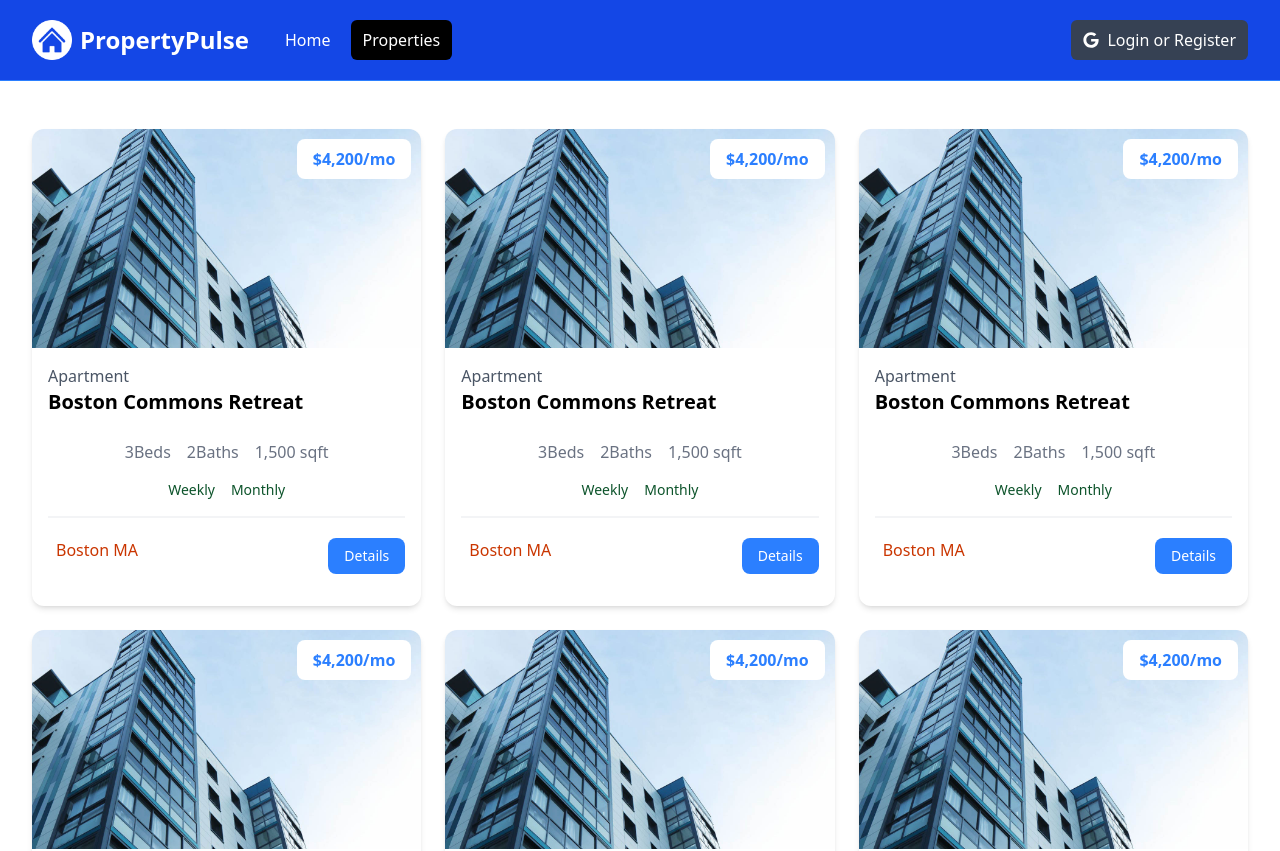
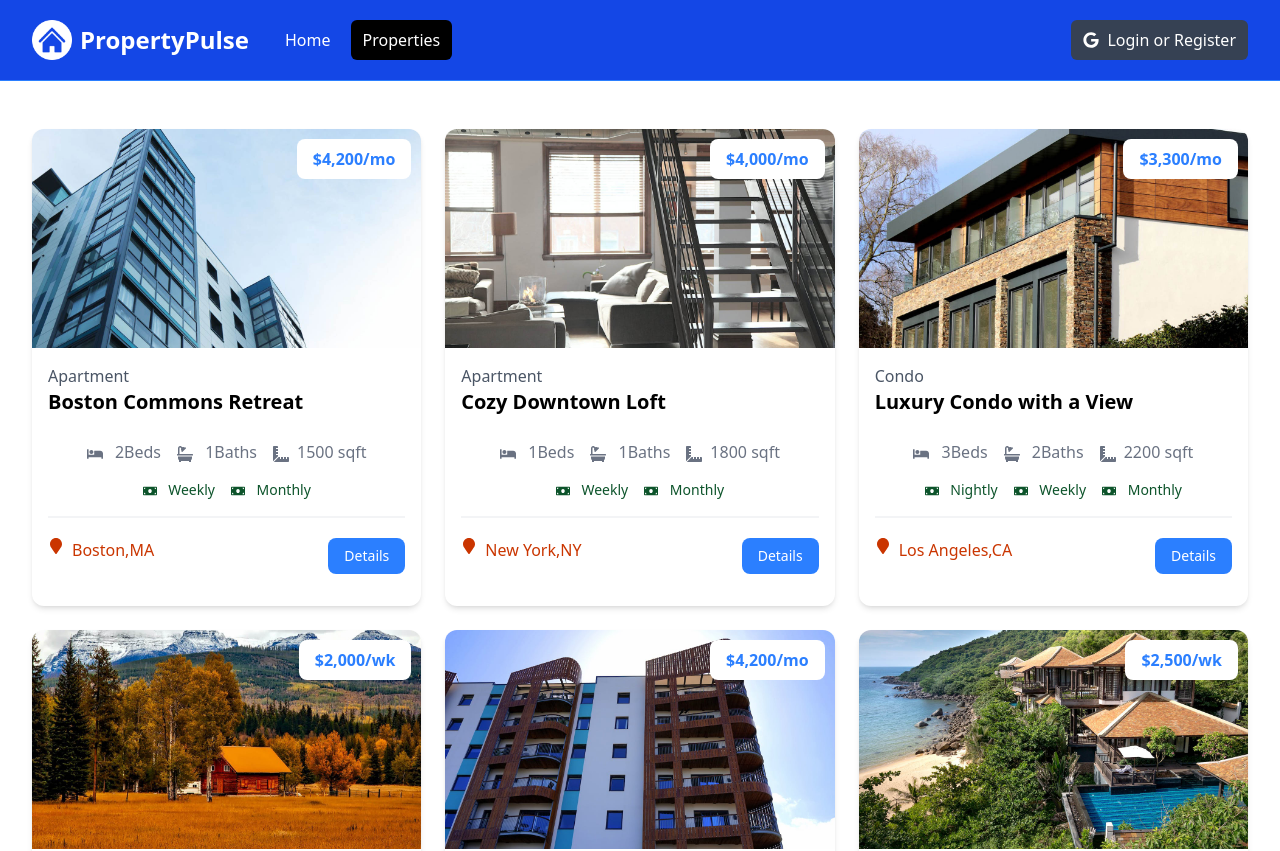
Before and after one commit to codedsleek/property-pulse, a Next.js app: page /properties in a window 1280 px wide. Shown: the top 851 px of the page. Built offline with nearby package versions, Linux system fonts and the light colour scheme.

Commit message:
dynamic properties page

```diff
--- a/app/layout.jsx
+++ b/app/layout.jsx
@@ -12,9 +12,9 @@
   return (
     <html lang='en'>
         <body>
-            <Navbar />
-            <main>{children}</main>
-            <Footer />
+          <Navbar />
+          <main>{children}</main>
+          <Footer />
         </body>
 
     </html>
--- a/components/PropertyCard.jsx
+++ b/components/PropertyCard.jsx
@@ -1,62 +1,85 @@
 import Image from 'next/image';
 import Link from 'next/link';
+import { FaBed, FaBath, FaRulerCombined, FaMoneyBill, FaMapMarker } from 'react-icons/fa';
 
 const PropertyCard = ({ property }) => {
+    const getRateDisplay = () => {
+        const { rates } = property;
+
+        if (rates.monthly) {
+            return `${rates.monthly.toLocaleString()}/mo`;
+        } else if (rates.weekly) {
+            return `${rates.weekly.toLocaleString()}/wk`;
+        } else if (rates.nightly) {
+            return `${rates.nightly.toLocaleString()}/night`;
+        }
+    }
+
     return (
         <div className="rounded-xl shadow-md relative">
-            <img
-              src="images/properties/a1.jpg"
+            <Image
+              src={ `/images/properties/${property.images [0]}`}
               alt=""
+              height={0}
+              width={0}
+              sizes='100vw'
               className="w-full h-auto rounded-t-xl"
             />
             <div className="p-4">
               <div className="text-left md:text-center lg:text-left mb-6">
-                <div className="text-gray-600">Apartment</div>
-                <h3 className="text-xl font-bold">Boston Commons Retreat</h3>
+                <div className="text-gray-600">{property.type}</div>
+                <h3 className="text-xl font-bold">{property.name}</h3>
               </div>
               <h3
                 className="absolute top-[10px] right-[10px] bg-white px-4 py-2 rounded-lg text-blue-500 font-bold text-right md:text-center lg:text-right"
               >
-                $4,200/mo
+                ${ getRateDisplay() }
               </h3>
 
               <div className="flex justify-center gap-4 text-gray-500 mb-4">
                 <p>
-                  <i className="fa-solid fa-bed"></i> 3
+                  <FaBed className='inline mr-2' /> {property.beds}{''}
                   <span className="md:hidden lg:inline">Beds</span>
                 </p>
                 <p>
-                  <i className="fa-solid fa-bath"></i> 2
+                  <FaBath className='inline mr-2' /> {property.baths}{''}
                   <span className="md:hidden lg:inline">Baths</span>
                 </p>
                 <p>
-                  <i className="fa-solid fa-ruler-combined"></i>
-                  1,500 <span className="md:hidden lg:inline">sqft</span>
+                  <FaRulerCombined className='inline mr-2' />
+                  {property.square_feet} <span className="md:hidden lg:inline">sqft</span>
                 </p>
               </div>
 
               <div
                 className="flex justify-center gap-4 text-green-900 text-sm mb-4"
               >
-                <p><i className="fa-solid fa-money-bill"></i> Weekly</p>
-                <p><i className="fa-solid fa-money-bill"></i> Monthly</p>
+                { property.rates.nightly && (
+                <p><FaMoneyBill className='inline mr-2' /> Nightly</p>
+                )}
+
+                { property.rates.weekly && (
+                <p><FaMoneyBill className='inline mr-2' /> Weekly</p>
+                )}
+
+                { property.rates.monthly && (
+                <p><FaMoneyBill className='inline mr-2' /> Monthly</p>
+                )}
               </div>
 
               <div className="border border-gray-100 mb-5"></div>
 
               <div className="flex flex-col lg:flex-row justify-between mb-4">
                 <div className="flex align-middle gap-2 mb-4 lg:mb-0">
-                  <i
-                    className="fa-solid fa-location-dot text-lg text-orange-700"
-                  ></i>
-                  <span className="text-orange-700"> Boston MA </span>
+                  <FaMapMarker className='text-orange-700 ' />
+                  <span className="text-orange-700"> {property.location.city},{property.location.state}{''} </span>
                 </div>
-                <a
-                  href="property.html"
+                <Link
+                  href={`/properties/${property._id}`}
                   className="h-[36px] bg-blue-500 hover:bg-blue-600 text-white px-4 py-2 rounded-lg text-center text-sm"
                 >
                   Details
-                </a>
+                </Link>
               </div>
             </div>
         </div>
```
